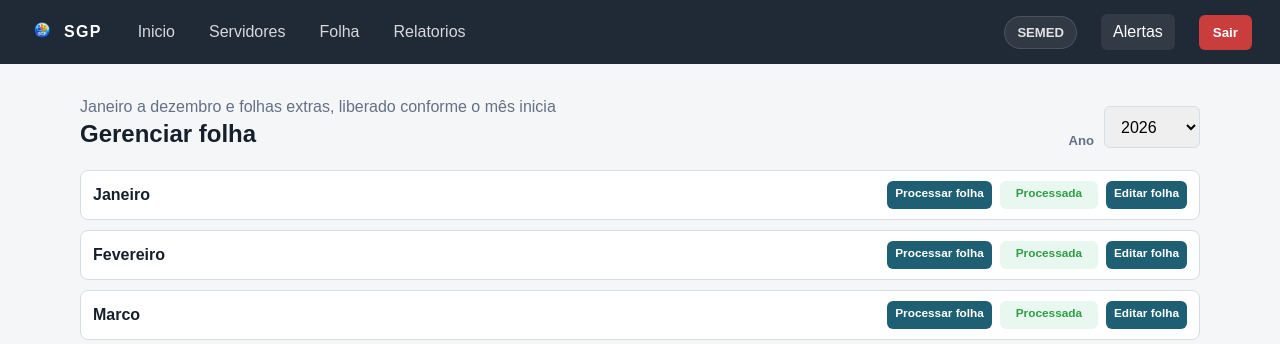
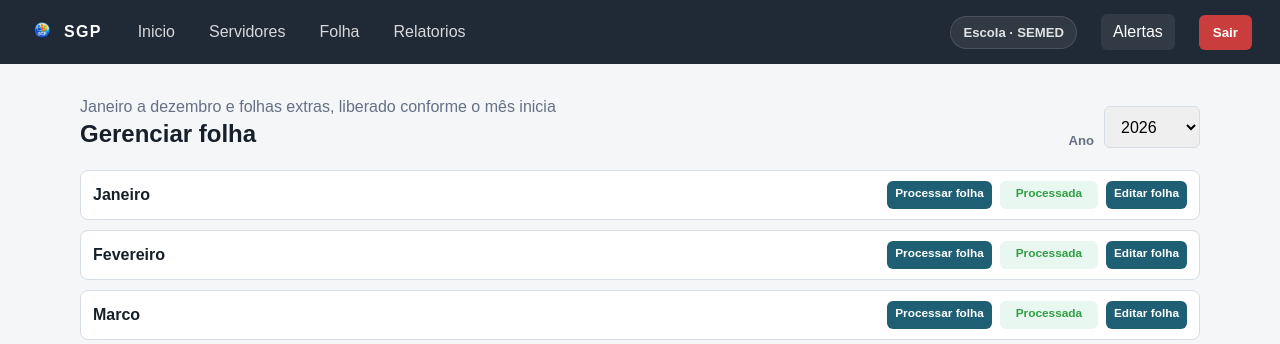
Before and after one commit to TioHashi/SGP, a Django app: page /folha/ in a window 1280 px wide. Shown: the top 344 px of the page. Run offline with Django 5.2, Linux system fonts and the light colour scheme; a user stored in the database is signed in; data comes from the database, SQL or seed files in the repository; data that the repository does not hold is empty.

Commit message:
Mostra escola logada no cabecalho

```diff
--- a/core/context_processors.py
+++ b/core/context_processors.py
@@ -22,7 +22,12 @@ def alertas_sgp(request):
     lidas = set(request.session.get('notificacoes_lidas', []))
     hoje = timezone.localdate()
     escola_usuario = escola_do_usuario(request.user)
-    escola_logada_nome = 'Administrador geral' if request.user.is_superuser else (escola_usuario.nome if escola_usuario else 'Sem escola vinculada')
+    if request.user.is_superuser:
+        escola_logada_nome = 'Administrador geral'
+    elif escola_usuario:
+        escola_logada_nome = f'Escola · {escola_usuario.nome}'
+    else:
+        escola_logada_nome = 'Sem escola vinculada'
     if request.user.is_superuser or hoje.day >= 15:
         if request.user.is_superuser:
             for escola in Escola.objects.filter(ativa=True).order_by('nome'):
--- a/static/css/app.css
+++ b/static/css/app.css
@@ -224,9 +224,10 @@ a {
   border: 1px solid rgba(255, 255, 255, 0.12);
   border-radius: 999px;
   color: rgba(255, 255, 255, 0.86);
+  flex: 0 1 auto;
   font-size: 0.82rem;
   font-weight: 800;
-  max-width: 260px;
+  max-width: min(360px, 28vw);
   overflow: hidden;
   padding: 8px 12px;
   text-overflow: ellipsis;
@@ -234,6 +235,7 @@ a {
 }
 
 .school-pill span {
+  display: block;
   overflow: hidden;
   text-overflow: ellipsis;
 }
```
